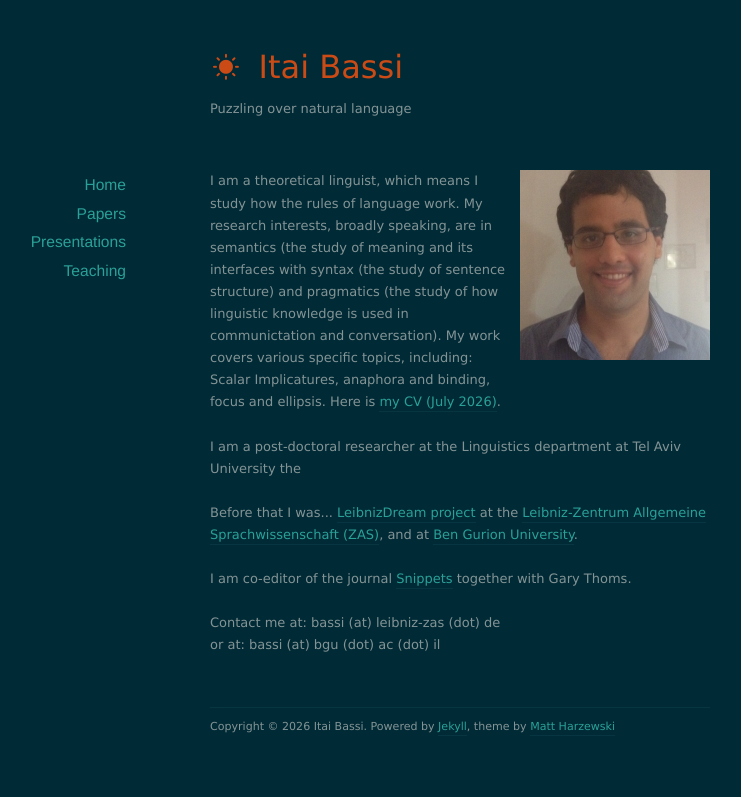
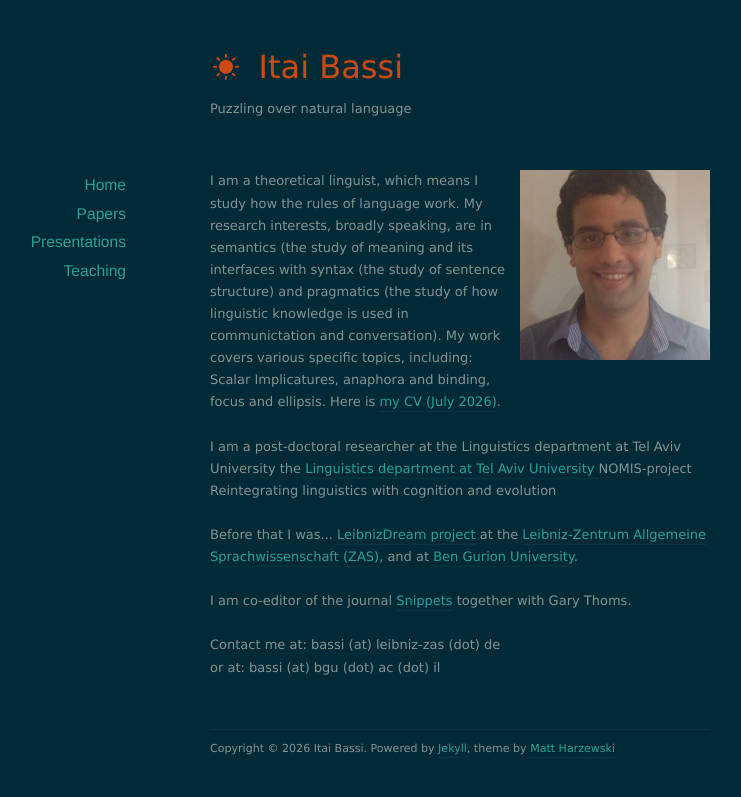
Before and after one commit to itaibassi/itaibassi.github.io, a Jekyll site: the page built from index.html, in a window 1280 px wide. Shown: the top 797 px of the page, without its empty margins (180-921 px from the left). Built offline with Jekyll 4.4.1, drawn with Linux system fonts in a browser that asks for light colours; nearby versions of some CDN libraries; the list of posts is cut into pages by our own code.

Commit message:
Update index.html

```diff
--- a/index.html
+++ b/index.html
@@ -11,6 +11,10 @@ I am a theoretical linguist, which means I study how the rules of language work.
 <br><br>
 
  I am  a post-doctoral researcher at the Linguistics department at Tel Aviv University the
+
+ <a href="https://en-humanities.tau.ac.il/linguistics"> Linguistics department at Tel Aviv University </a>
+
+NOMIS-project Reintegrating linguistics with cognition and evolution
 
 <br><br>
 
```
